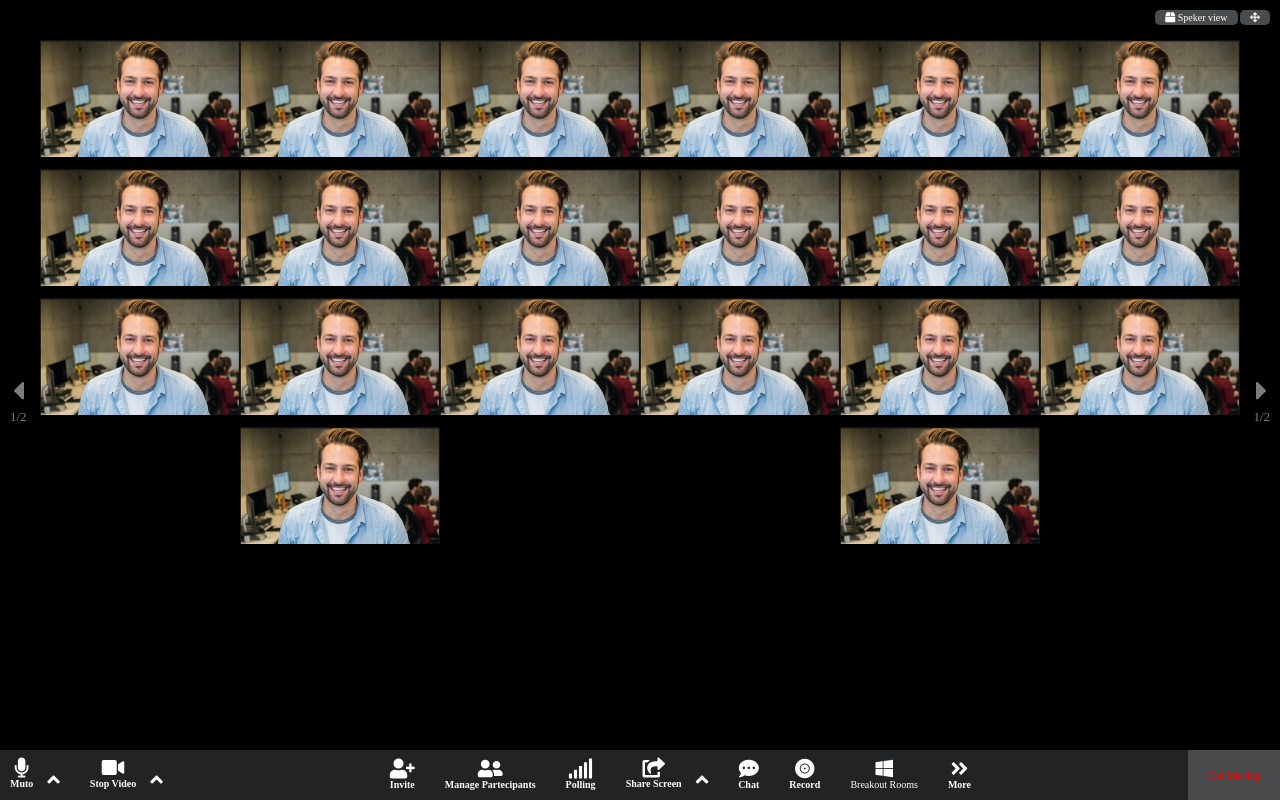
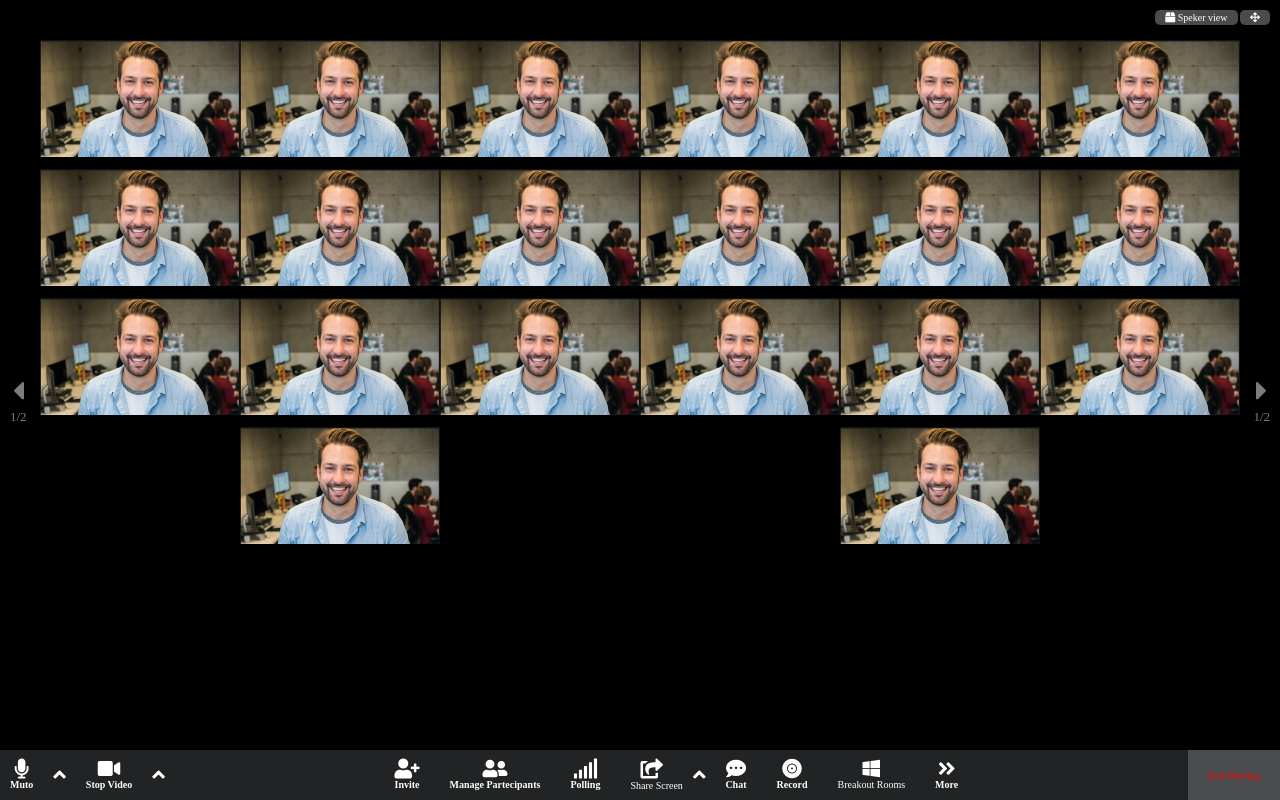
Before and after one commit to cenny1988/html-css-zoom, a plain HTML site: page index.html in a window 1280 px wide. Drawn offline with Linux system fonts and the light colour scheme.

Commit message:
sitemate arrow della barra tools

```diff
--- a/css/style.css
+++ b/css/style.css
@@ -109,10 +109,6 @@
 .icon{
     margin: 4px 10px;
     text-align: center;
-    /* debug */
-    /* background-color: coral; */
-    /* width: 25px;
-    height: 15px; */
 }
 #tools a{
     color: #fff;
--- a/index.html
+++ b/index.html
@@ -106,13 +106,13 @@
         <div class="nav-sx">
             <div class="icon">
                 <i class="fas fa-microphone"> <span>Muto</span> </i>
-                <a href="#"><i class="fas fa-angle-up"></i></a>
             </div>
+            <a href="#"><i class="fas fa-angle-up"></i></a>
 
             <div class="icon">
                 <i class="fas fa-video"> <span>Stop Video</span> </i>
-                <a href="#"><i class="fas fa-angle-up"></i></a>
             </div>
+            <a href="#"><i class="fas fa-angle-up"></i></a>
         </div>
 
         <div class="nav-center">
@@ -126,9 +126,10 @@
                 <i class="fas fa-signal"> <span>Polling</span> </i>
             </div>
             <div class="icon">
-                <i class="fas fa-share-square active"> <span>Share Screen</span> </i>
-                <a href="#"><i class="fas fa-angle-up"></i></a>
+                <i class="fas fa-share-square active"> </i><span>Share Screen</span>
+
             </div>
+            <a href="#"><i class="fas fa-angle-up"></i></a>
             <div class="icon">
                 <i class="fas fa-comment-dots"> <span>Chat</span> </i>
             </div>
```
